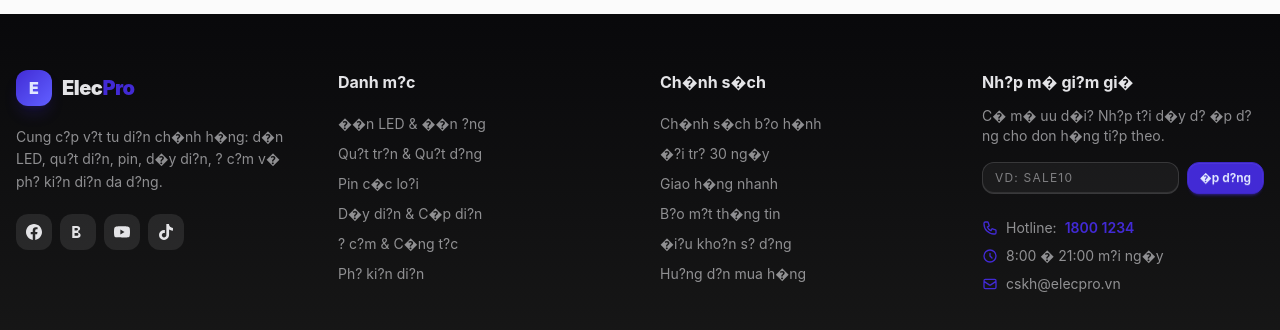
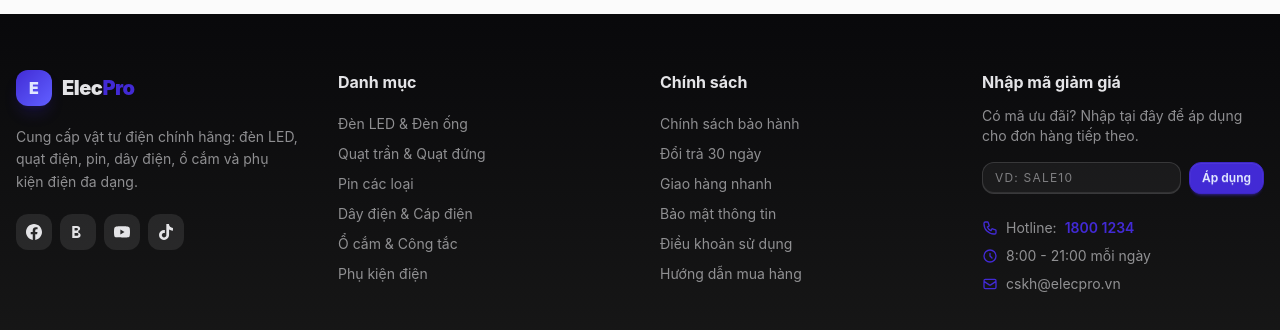
Before and after one commit to Thanh31052005/CuaHangDien, a React (Vite) app in the folder frontend/: page / in a window 1280 px wide. Shown: the part 1055-1385 px from the top of the page. Built offline with nearby package versions, Linux system fonts and the light colour scheme; no server answers.

Commit message:
fix(footer): chỉnh sửa chỉnh tả và Form của Footer

```diff
--- a/frontend/src/components/shared/Footer.tsx
+++ b/frontend/src/components/shared/Footer.tsx
@@ -23,12 +23,12 @@ export default function Footer() {
   };
 
   const CATEGORY_LINKS = [
-    { label: '��n LED & ��n ?ng', cat: '��n' },
-    { label: 'Qu?t tr?n & Qu?t d?ng', cat: 'Qu?t' },
-    { label: 'Pin c�c lo?i', cat: 'Pin' },
-    { label: 'D�y di?n & C�p di?n', cat: 'D�y di?n' },
-    { label: '? c?m & C�ng t?c', cat: '? c?m & C�ng t?c' },
-    { label: 'Ph? ki?n di?n', cat: 'Ph? ki?n di?n' },
+    { label: 'Đèn LED & Đèn ống', cat: 'Đèn' },
+    { label: 'Quạt trần & Quạt đứng', cat: 'Quạt' },
+    { label: 'Pin các loại', cat: 'Pin' },
+    { label: 'Dây điện & Cáp điện', cat: 'Dây điện' },
+    { label: 'Ổ cắm & Công tắc', cat: 'Ổ cắm & Công tắc' },
+    { label: 'Phụ kiện điện', cat: 'Phụ kiện điện' },
   ];
 
   return (
@@ -42,7 +42,7 @@ export default function Footer() {
               <span className="font-black text-xl tracking-tight">Elec<span className="text-primary">Pro</span></span>
             </div>
             <p className="text-neutral-content/60 text-sm leading-relaxed mb-5">
-              Cung c?p v?t tu di?n ch�nh h�ng: d�n LED, qu?t di?n, pin, d�y di?n, ? c?m v� ph? ki?n di?n da d?ng.
+              Cung cấp vật tư điện chính hãng: đèn LED, quạt điện, pin, dây điện, ổ cắm và phụ kiện điện đa dạng.
             </p>
             <div className="flex gap-2">
               {[
@@ -60,7 +60,7 @@ export default function Footer() {
 
           {/* Categories */}
           <div>
-            <h3 className="font-bold mb-5 text-base">Danh m?c</h3>
+            <h3 className="font-bold mb-5 text-base">Danh mục</h3>
             <ul className="space-y-2.5 text-sm text-neutral-content/60">
               {CATEGORY_LINKS.map(l => (
                 <li key={l.label}>
@@ -74,9 +74,9 @@ export default function Footer() {
 
           {/* Policy */}
           <div>
-            <h3 className="font-bold mb-5 text-base">Ch�nh s�ch</h3>
+            <h3 className="font-bold mb-5 text-base">Chính sách</h3>
             <ul className="space-y-2.5 text-sm text-neutral-content/60">
-              {['Ch�nh s�ch b?o h�nh', '�?i tr? 30 ng�y', 'Giao h�ng nhanh', 'B?o m?t th�ng tin', '�i?u kho?n s? d?ng', 'Hu?ng d?n mua h�ng'].map(l => (
+              {['Chính sách bảo hành', 'Đổi trả 30 ngày', 'Giao hàng nhanh', 'Bảo mật thông tin', 'Điều khoản sử dụng', 'Hướng dẫn mua hàng'].map(l => (
                 <li key={l}><a className="hover:text-primary hover:translate-x-1 transition-all cursor-pointer inline-block">{l}</a></li>
               ))}
             </ul>
@@ -84,9 +84,9 @@ export default function Footer() {
 
           {/* Promo code */}
           <div>
-            <h3 className="font-bold mb-3 text-base">Nh?p m� gi?m gi�</h3>
+            <h3 className="font-bold mb-3 text-base">Nhập mã giảm giá</h3>
             <p className="text-sm text-neutral-content/60 mb-4">
-              C� m� uu d�i? Nh?p t?i d�y d? �p d?ng cho don h�ng ti?p theo.
+              Có mã ưu đãi? Nhập tại đây để áp dụng cho đơn hàng tiếp theo.
             </p>
             <form onSubmit={handlePromo} className="flex gap-2">
               <input
@@ -96,13 +96,13 @@ export default function Footer() {
                 placeholder="Vd: SALE10"
                 className="input input-bordered input-sm flex-1 bg-neutral-content/5 border-neutral-content/15 focus:border-primary uppercase tracking-widest rounded-xl"
               />
-              <button type="submit" className="btn btn-primary btn-sm rounded-xl">�p d?ng</button>
+              <button type="submit" className="btn btn-primary btn-sm rounded-xl">Áp dụng</button>
             </form>
             {promoStatus === 'success' && (
-              <p className="mt-2 text-success text-sm font-semibold animate-fade-up">? M� h?p l? � gi?m {discount}% cho don h�ng!</p>
+              <p className="mt-2 text-success text-sm font-semibold animate-fade-up">✓ Mã hợp lệ - giảm {discount}% cho đơn hàng!</p>
             )}
             {promoStatus === 'error' && (
-              <p className="mt-2 text-error text-sm font-semibold animate-fade-up">? M� kh�ng h?p l? ho?c d� h?t h?n.</p>
+              <p className="mt-2 text-error text-sm font-semibold animate-fade-up">✗ Mã không hợp lệ hoặc đã hết hạn.</p>
             )}
             <div className="mt-6 space-y-2 text-sm text-neutral-content/60">
               <p className="flex items-center gap-2">
@@ -111,7 +111,7 @@ export default function Footer() {
               </p>
               <p className="flex items-center gap-2">
                 <svg xmlns="http://www.w3.org/2000/svg" className="h-4 w-4 text-primary" fill="none" viewBox="0 0 24 24" stroke="currentColor"><path strokeLinecap="round" strokeLinejoin="round" strokeWidth={2} d="M12 8v4l3 3m6-3a9 9 0 11-18 0 9 9 0 0118 0z" /></svg>
-                8:00 � 21:00 m?i ng�y
+                8:00 - 21:00 mỗi ngày
               </p>
               <p className="flex items-center gap-2">
                 <svg xmlns="http://www.w3.org/2000/svg" className="h-4 w-4 text-primary" fill="none" viewBox="0 0 24 24" stroke="currentColor"><path strokeLinecap="round" strokeLinejoin="round" strokeWidth={2} d="M3 8l7.89 5.26a2 2 0 002.22 0L21 8M5 19h14a2 2 0 002-2V7a2 2 0 00-2-2H5a2 2 0 00-2 2v10a2 2 0 002 2z" /></svg>
@@ -121,7 +121,6 @@ export default function Footer() {
           </div>
         </div>
       </div>
-
     </footer>
   );
 }
```
